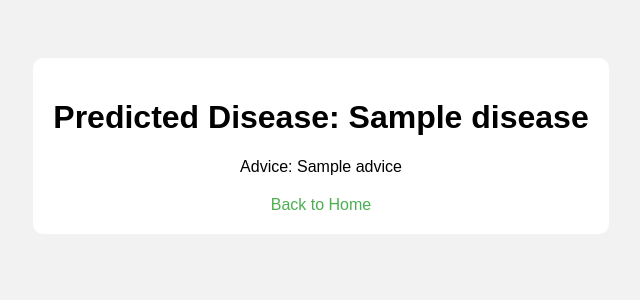
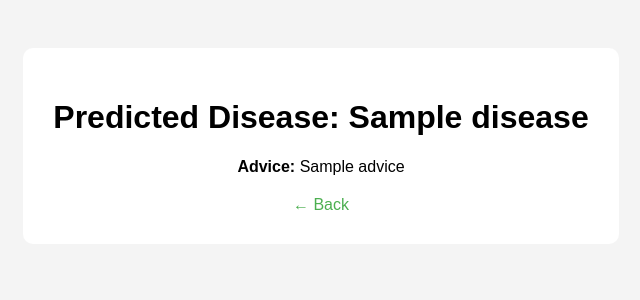
Before and after one commit to laharimorampudi22/AI_Health_Advisor, a Flask app: template templates/result.html in a window 1280 px wide. Shown: the top 300 px of the page, without its empty margins (319-959 px from the left). Run offline with Flask 3, Linux system fonts and the light colour scheme; the template is opened without the code that fills it: most values are stand-ins (such as "Sample title", 1, 10 or a date in 2020); parts of the project's set-up code (start-up, migrations or seed data) failed here and were passed over.

Commit message:
Update result.html

```diff
--- a/templates/result.html
+++ b/templates/result.html
@@ -4,16 +4,16 @@
     <meta charset="UTF-8">
     <title>Prediction Result</title>
     <style>
-        body { font-family: Arial; text-align: center; background: #f2f2f2; padding: 50px; }
-        .result { background: #fff; padding: 20px; border-radius: 10px; display: inline-block; }
+        body { font-family: Arial; text-align: center; background: #f4f4f4; padding: 40px; }
+        .result { background: white; display: inline-block; padding: 30px; border-radius: 10px; }
         a { display: block; margin-top: 20px; color: #4CAF50; text-decoration: none; }
     </style>
 </head>
 <body>
     <div class="result">
         <h1>Predicted Disease: {{ disease }}</h1>
-        <p>Advice: {{ advice }}</p>
-        <a href="/">Back to Home</a>
+        <p><strong>Advice:</strong> {{ advice }}</p>
+        <a href="/">← Back</a>
     </div>
 </body>
 </html>
```
